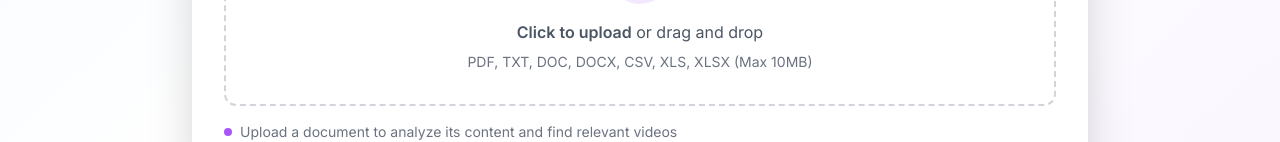
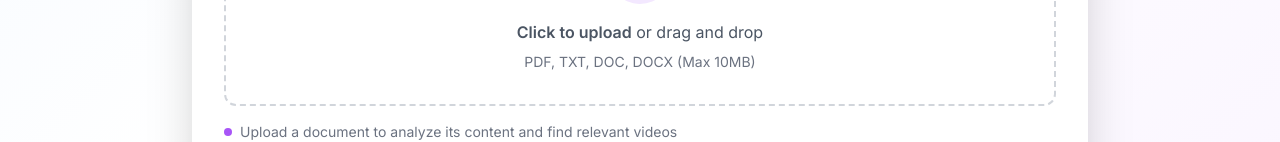
Before and after one commit to Bert0ns/yt-reference-finder-frontend, a Next.js app: page /reference-finder in a window 1280 px wide. Shown: the part 927-1069 px from the top of the page. Built offline with nearby package versions, Linux system fonts and the light colour scheme; no server answers.

Commit message:
fix: now file upload accepts only correct file types

```diff
--- a/components/FileUpload/index.tsx
+++ b/components/FileUpload/index.tsx
@@ -70,7 +70,7 @@ const FileUpload: React.FC<FileUploadProps> = ({ selectedFile, setSelectedFile }
         setFileError(null);
 
         if (!allowedFileTypes.includes(file.type)) {
-            setFileError("Please upload a PDF, TXT, DOC, DOCX, CSV, XLS, or XLSX file");
+            setFileError("Please upload a PDF, TXT, DOC, or DOCX");
             return;
         }
 
@@ -115,7 +115,7 @@ const FileUpload: React.FC<FileUploadProps> = ({ selectedFile, setSelectedFile }
                         id="fileInput"
                         onChange={handleChange}
                         className="hidden"
-                        accept=".pdf,.txt,.doc,.docx,.csv,.xls,.xlsx"
+                        accept=".pdf,.txt,.doc,.docx"
                     />
 
                     <div className="p-4 bg-purple-100 rounded-full mb-4">
@@ -125,7 +125,7 @@ const FileUpload: React.FC<FileUploadProps> = ({ selectedFile, setSelectedFile }
                     <p className="text-center text-gray-600 mb-2">
                         <span className="font-semibold">Click to upload</span> or drag and drop
                     </p>
-                    <p className="text-sm text-gray-500 text-center">PDF, TXT, DOC, DOCX, CSV, XLS, XLSX (Max 10MB)</p>
+                    <p className="text-sm text-gray-500 text-center">PDF, TXT, DOC, DOCX (Max {Math.floor(MAX_FILE_SIZE/1000000)}MB)</p>
                 </div>
             ) : (
                 <Card className="p-4 border-0 bg-white shadow-md">
```
